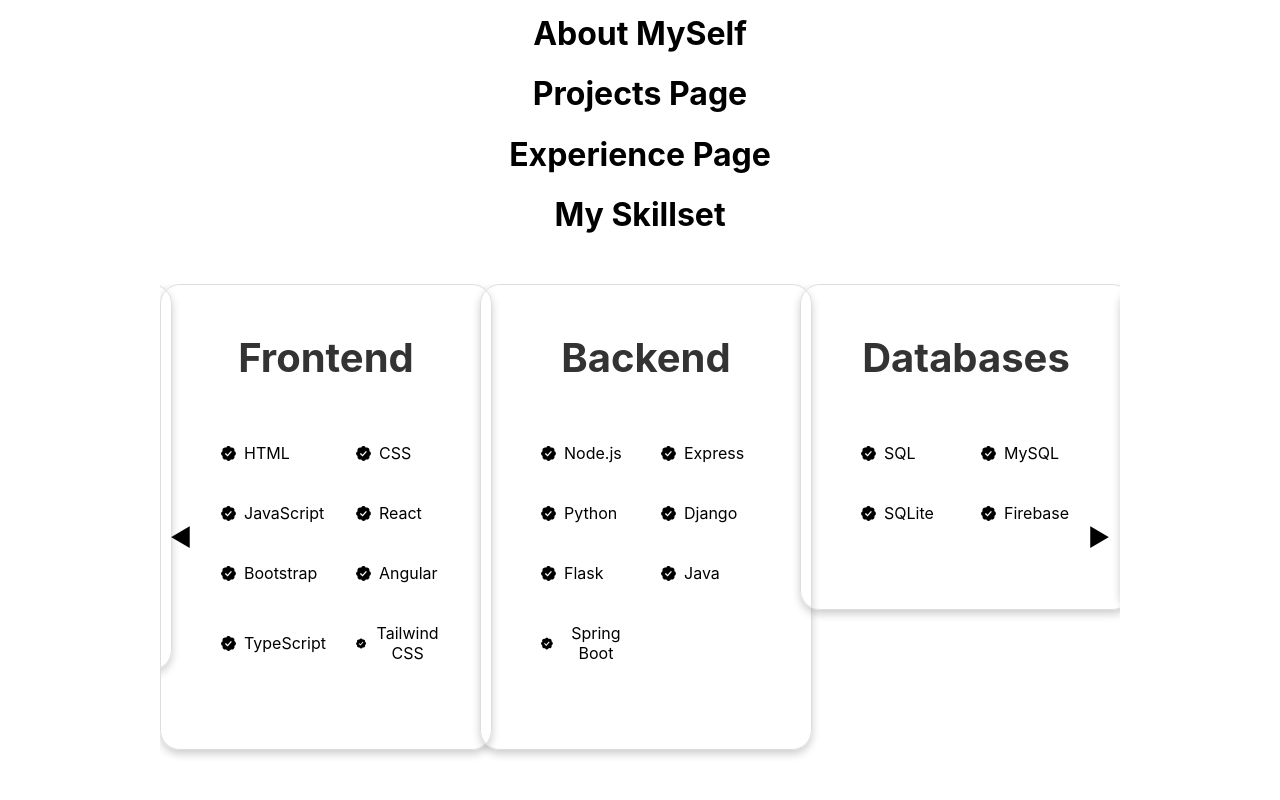
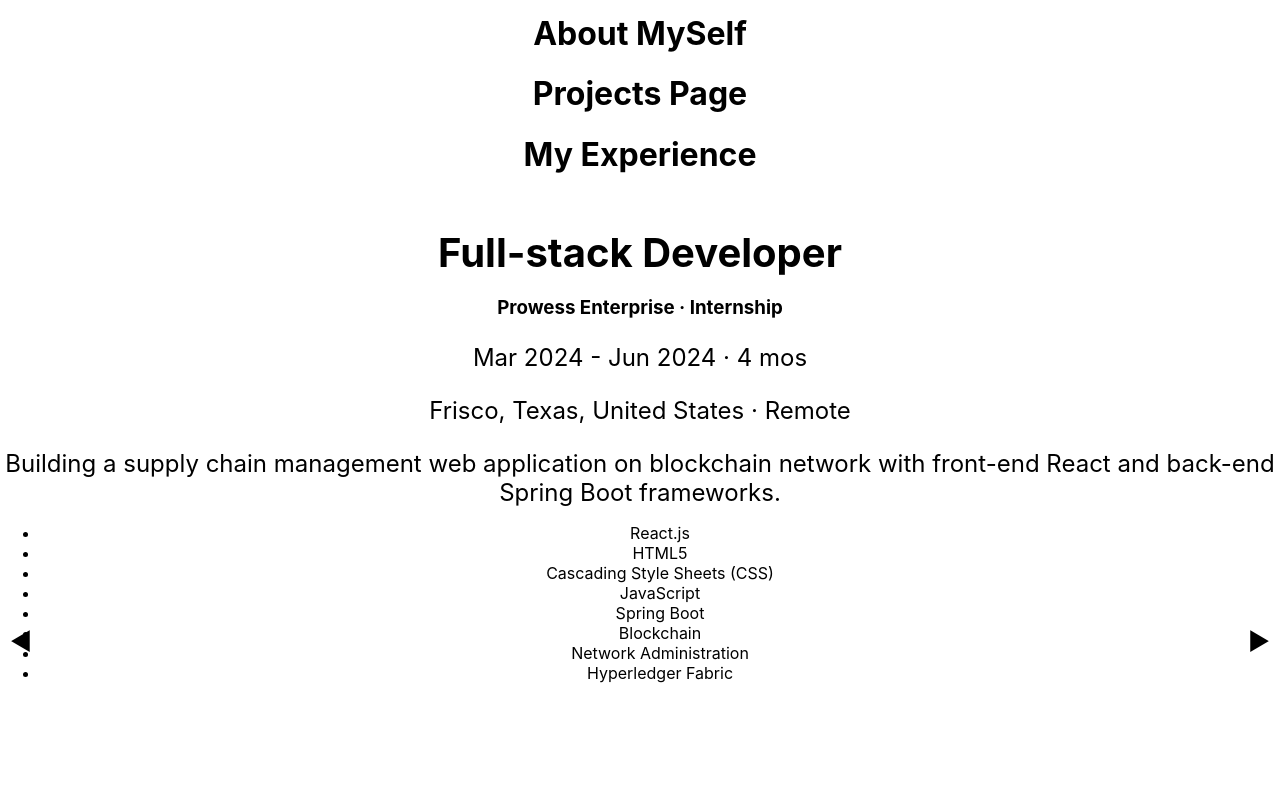
Before and after one commit to ashishbommali/My_Portfolio, a React (Create React App) app: page / in a window 1280 px wide. Shown: the part 920-1720 px from the top of the page. Built offline with nearby package versions, Linux system fonts and the light colour scheme.

Commit message:
inital changes to experience page with slider effect

```diff
--- a/src/Components/Header.js
+++ b/src/Components/Header.js
@@ -8,12 +8,12 @@
       <h1>Ashish</h1>
       <nav>
         <ul>
-          <li><Link to="home" spy={true} smooth={true} duration={500}>Home</Link></li>
-          <li><Link to="about" spy={true} smooth={true} duration={500}>About</Link></li>
-          <li><Link to="experience" spy={true} smooth={true} duration={500}>Experience</Link></li>
-          <li><Link to="skills" spy={true} smooth={true} duration={500}>Skills</Link></li>
-          <li><Link to="projects" spy={true} smooth={true} duration={500}>Projects</Link></li>
-          <li><Link to="contact" spy={true} smooth={true} duration={500}>Contact</Link></li>
+          <li><Link to="home" offset={-100} spy={true} smooth={true} duration={500}>Home</Link></li>
+          <li><Link to="about" offset={-100} spy={true} smooth={true} duration={500}>About</Link></li>
+          <li><Link to="experience" offset={-100} spy={true} smooth={true} duration={500}>Experience</Link></li>
+          <li><Link to="skills" offset={-100} spy={true} smooth={true} duration={500}>Skills</Link></li>
+          <li><Link to="projects" offset={-100} spy={true} smooth={true} duration={500}>Projects</Link></li>
+          <li><Link to="contact" offset={-100} spy={true} smooth={true} duration={500}>Contact</Link></li>
         </ul>
       </nav>
     </header>
--- a/src/Pages/Experience.js
+++ b/src/Pages/Experience.js
@@ -1,10 +1,209 @@
 import React from 'react';
-import '../Styles/Pages/experience.css';
+import Slider from 'react-slick';
+
+const experienceData = [
+  {
+    title: "Full-stack Developer",
+    company: "Prowess Enterprise",
+    employementType: "Internship",
+    date: "Mar 2024 - Jun 2024 · 4 mos",
+    location: "Frisco, Texas, United States · Remote",
+    description: "Building a supply chain management web application on blockchain network with front-end React and back-end Spring Boot frameworks.",
+    skills: [
+      "React.js",
+      "HTML5",
+      "Cascading Style Sheets (CSS)",
+      "JavaScript",
+      "Spring Boot",
+      "Blockchain",
+      "Network Administration",
+      "Hyperledger Fabric"
+    ]
+  },
+  {
+    title: "Software Engineer (Machine Learning)",
+    company: "Prowess Enterprise",
+    employementType: "Internship",
+    date: "Nov 2022 - Dec 2023 · 1 yr 2 mos",
+    location: "Visakhapatnam, Andhra Pradesh, India · Remote",
+    description: `• Successfully deployed machine learning models into production environments using Flask and FastAPI, ensuring seamless integration with existing systems.
+    • Created and optimized ML models for tasks such as image classification, natural language processing using libraries like NumPy, Pandas, and Scikit-Learn.
+    • Integrated models with APIs and databases for real-time data processing and decision-making.
+    • Conducted exploratory data analysis (EDA) to uncover insights and patterns in datasets, influencing feature selection and model design.
+    • Optimized machine learning algorithms for scalability, enabling efficient processing of large datasets and high-volume requests.
+    • Conducted regular code reviews, ensuring high code quality, and providing constructive feedback to team members.
+    • Proficient in using deployment tools such as Docker and Kubernetes to containerize and scale machine learning applications.
+    • Utilized continuous integration and continuous deployment (CI/CD) pipelines for automated testing and deployment.
+    • Maintained comprehensive documentation for machine learning models, algorithms, and deployment processes.
+    • Enforced coding standards and conducted code refactoring to improve overall code quality and maintainability.
+    • Stayed abreast of the latest advancements in Python, machine learning, and artificial intelligence through continuous learning and participation in industry conferences and workshops.`,
+    skills: [
+      "Python (Programming Language)",
+      "Pandas",
+      "NumPy",
+      "Natural Language Processing (NLP)",
+      "NLTK",
+      "Flask",
+      "FastAPI",
+      "Scikit-Learn",
+      "OpenCV",
+      "Tensorflow"
+    ]
+  },
+  {
+    title: "Associate Software Engineer",
+    company: "Alacriti",
+    employementType: "Full-time",
+    date: "Apr 2022 - Nov 2022 · 8 mos",
+    location: "Hyderabad, Telangana, India · On-site",
+    description: `• Served as a full-stack web application developer, where I played a pivotal role in crafting comprehensive web solutions.
+    • My responsibilities encompassed the creation of websites designed to deliver efficient and resilient functionalities.
+    • Developed Microservice to provide Restful API utilizing Spring Boot with various frameworks such as Hibernate and JPA.
+    • Developed Web Based Application using Java and Implemented application-level persistence using JPA.
+    • Working with different spring modules like Spring IOC (Dependency Injection), Spring MVC, Spring AOP, Spring Data (JDBC), Spring Boot, Securities.`,
+    skills: [
+      "Java",
+      "SQL",
+      "Object-Oriented Programming (OOP)",
+      "Cascading Style Sheets (CSS)",
+      "Git",
+      "Spring Boot",
+      "Angular",
+      "HTML5",
+      "JavaScript",
+      "Thymeleaf",
+      "Maven",
+      "JSON",
+      "JUnit",
+      "IntelliJ",
+      "Eclipse",
+      "React.js"
+    ]
+  },
+  {
+    title: "Associate Software Engineer",
+    company: "DXC Technology",
+    employementType: "Full-time",
+    date: "Jan 2021 - Apr 2022 · 1 yr 4 mos",
+    location: "Bengaluru, Karnataka, India",
+    description: `• Served as a Software Engineer (Java Full Stack Developer) manager and was responsible for application enhancement/maintenance in Java 8 using Spring MVC framework and JDBC at the database layer.
+    • Backend solutions designed with Java 8/REST API architecture.
+    • Prepare Java development structure for Eclipse and Maven.
+    • Worked on various Spring modules (Spring MVC, DAO, ORM, and IOC) along with Hibernate as the back-end ORM tool for the persistence layer and mapping of POJOs.
+    • Collaborated with development and operations teams to optimize infrastructure, enhance system reliability, and foster a DevOps culture.
+    • Development of the interactive UIs for the front-end users using front-end technologies like HTML5, CSS3, React.JS, XML, and JavaScript.
+    • Implemented AWS solutions using DynamoDB, EBS, EC2, S3, RDS, SNS, Cloud Watch, Elastic Load Balancer, and Auto scaling groups. Used AWS SDK to connect with Amazon SQS for bulk email processing.`,
+    skills: [
+      "Cloud Infrastructure",
+      "Cloud Services",
+      "Google Cloud Platform (GCP)",
+      "Infrastructure as a Service (IaaS)",
+      "Maven",
+      "Unix",
+      "Linux",
+      "Amazon Web Services (AWS)",
+      "Amazon EC2",
+      "Amazon S3",
+      "JSON",
+      "XML",
+      "REST APIs",
+      "JavaScript",
+      "Spring"
+    ]
+  },
+  {
+    title: "Full Stack Developer",
+    company: "Prowess Enterprise",
+    employementType: "Internship",
+    date: "Dec 2019 - Dec 2020 · 1 yr 1 mo",
+    location: "Visakhapatnam, Andhra Pradesh, India · On-site",
+    description: `• Responsible for Coding using Java Servlets, and XML.
+    • Designed and styled UI screens using HTML, JavaScript, and CSS.
+    • Developed Web Services for interacting with Backend. Designed Solutions using Hibernate and JPA to interface with the relational database.
+    • Developed the application using spring framework that leverages model view layer architecture, as well as Configured Dependency Injection.
+    • Developed and designed Software Engineering Solutions using Agile Methodology.
+    • Involved in the design, development, and support phases of SDLC.`,
+    skills: [
+      "Java",
+      "HTML",
+      "SQL",
+      "Object-Oriented Programming (OOP)",
+      "Git",
+      "Spring Boot",
+      "Windows",
+      "Web Services"
+    ]
+  }
+];
+
+const NextArrow = (props) => {
+  const { onClick } = props;
+  return (
+      <div className="custom-arrow next" onClick={onClick}>
+          &#9654; {/* You can replace this with an icon */}
+      </div>
+  );
+};
+
+const PrevArrow = (props) => {
+  const { onClick } = props;
+  return (
+      <div className="custom-arrow prev" onClick={onClick}>
+          &#9664; {/* You can replace this with an icon */}
+      </div>
+  );
+};
+
+const settings = {
+  dots: false,
+  infinite: true,
+  speed: 500,
+  slidesToShow: 1,
+  slidesToScroll: 1,
+  nextArrow: <NextArrow />,
+  prevArrow: <PrevArrow />,
+  responsive: [
+      {
+          breakpoint: 1024,
+          settings: {
+              slidesToShow: 1,
+              slidesToScroll: 1,
+              infinite: true,
+              dots: false
+          }
+      },
+      {
+          breakpoint: 600,
+          settings: {
+              slidesToShow: 1,
+              slidesToScroll: 1
+          }
+      }
+  ]
+};
 
 const Experience = () => {
   return (
-    <div id="experience">
-      <h1>Experience Page</h1>
+    <div id='experience' className="experience-container">
+      <h1>My Experience</h1>
+      <Slider  {...settings} className="experience-container" >
+        {experienceData.map((experience, index) => (
+          <div key={index} className="experience-card">
+            <h2>{experience.title}</h2>
+            <h3>{experience.company} · {experience.employementType}</h3>
+            <p>{experience.date}</p>
+            <p>{experience.location}</p>
+            <p>{experience.description}</p>
+            <ul>
+              {experience.skills.map((skill, idx) => (
+                <li key={idx}>{skill}</li>
+              ))}
+            </ul>
+          </div>
+        ))}
+      </Slider>
+
+
     </div>
   );
 };
```
